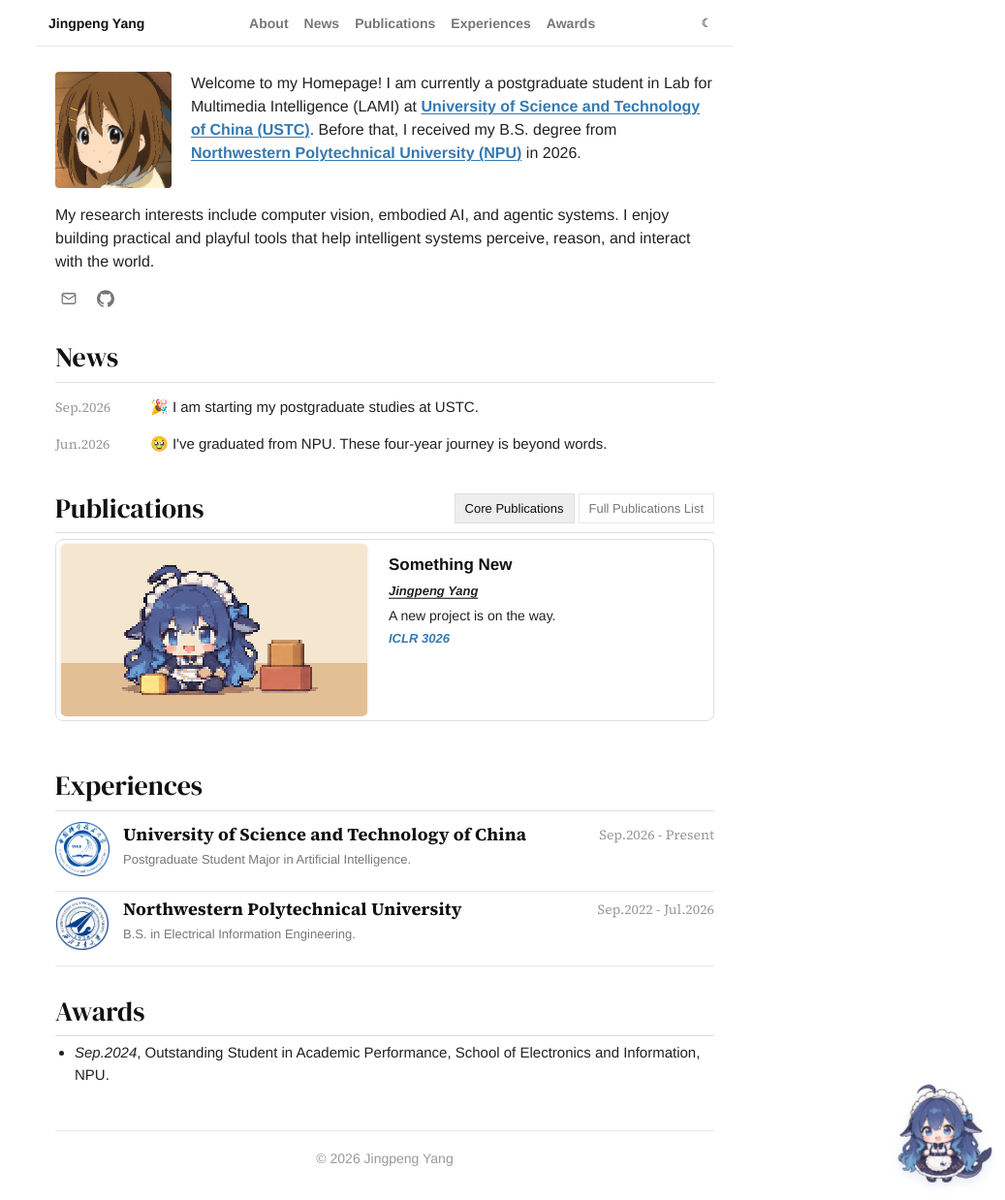
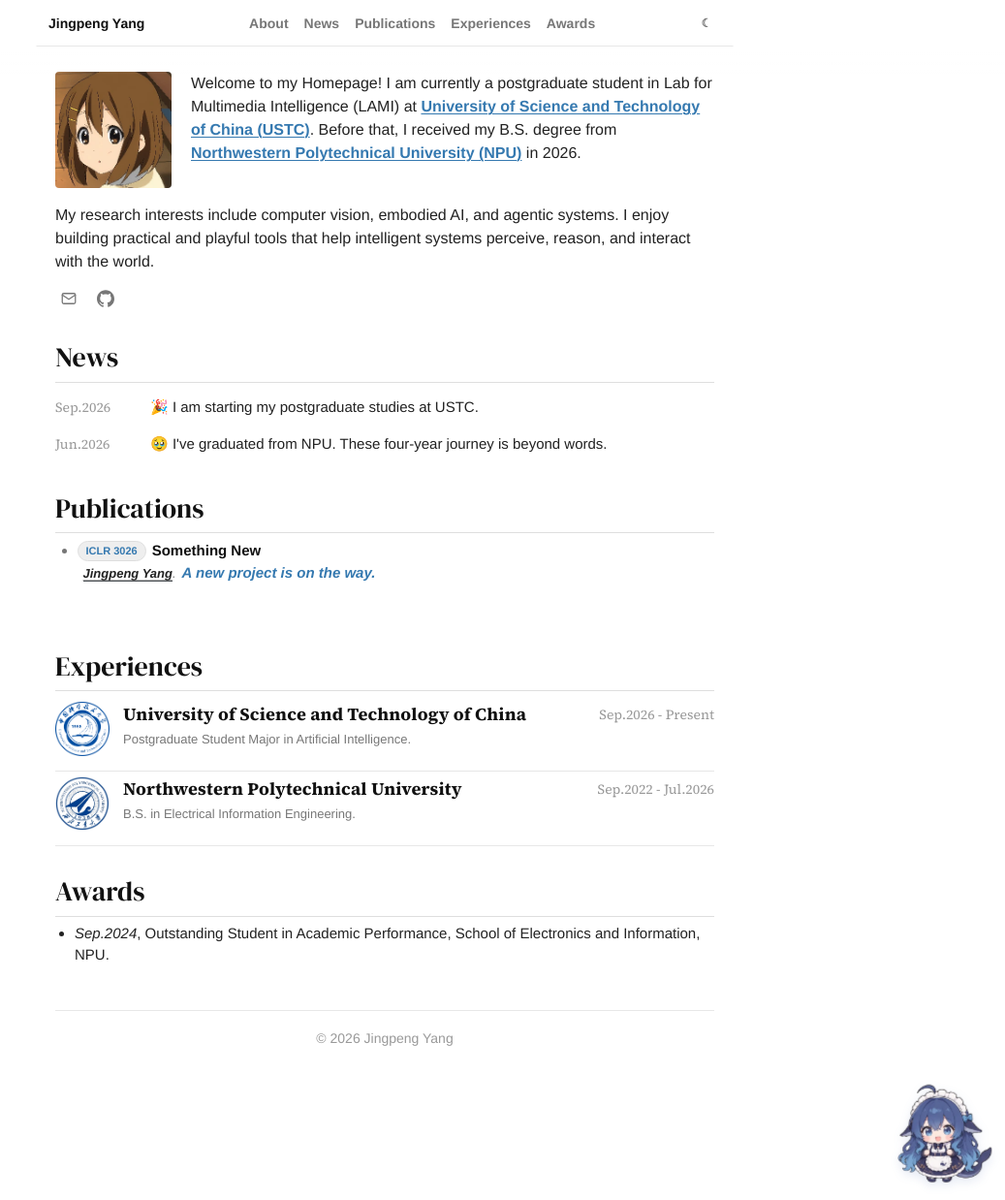
Before and after one commit to NANASUK3/NANASUK3.github.io, a Jekyll site: the page built from _pages/about.md, in a window 1280 px wide and 1238 px high. Shown: the whole window at 97% size, without its empty margins (243-1280 px from the left). Built offline with Jekyll 4.4.1, drawn with Linux system fonts in a browser that asks for light colours; part of the change alters nothing that is shown.

Commit message:
Show all publications by default

```diff
--- a/_pages/about.md
+++ b/_pages/about.md
@@ -60,19 +60,8 @@ redirect_from:
     <span id="publications" class="home-anchor-alias" aria-hidden="true"></span>
     <div class="research-heading">
       <h2><strong>Publications</strong></h2>
-      <div class="pub-button-container" role="tablist" aria-label="Publication views">
-        <button class="pub-button active" type="button" role="tab" aria-selected="true" aria-controls="core-publications" data-publication-view="core">
-          {{ site.data.i18n.publications.core_button.en }}
-        </button>
-        <button class="pub-button" type="button" role="tab" aria-selected="false" aria-controls="full-publications" data-publication-view="list">
-          {{ site.data.i18n.publications.full_button.en }}
-        </button>
-      </div>
     </div>
-    <div id="core-publications" class="publication-view" data-publication-view="core" role="tabpanel" aria-live="polite">
-      <p class="research-loading">Loading publications…</p>
-    </div>
-    <div id="full-publications" class="publication-view" data-publication-view="list" role="tabpanel" aria-live="polite" hidden>
+    <div id="publications-list" class="publication-view" role="region" aria-live="polite">
       <p class="research-loading">Loading publications…</p>
     </div>
     <script id="publication-data" type="application/json">{{ site.data.publications | jsonify }}</script>
--- a/assets/css/home-template.css
+++ b/assets/css/home-template.css
@@ -694,7 +694,7 @@ body.home-template a:focus-visible {
   text-decoration: underline;
 }
 
-.home-template #full-publications {
+.home-template #publications-list {
   max-height: 380px;
   overflow-y: auto;
   margin: 0 20px 24px;
--- a/assets/js/home-template.js
+++ b/assets/js/home-template.js
@@ -4,7 +4,6 @@
   var state = {
     publications: [],
     authors: {},
-    publicationView: "core",
   };
 
   function getBasePath() {
@@ -231,67 +230,22 @@
   }
 
   function renderPublications() {
-    var core = document.getElementById("core-publications");
-    var full = document.getElementById("full-publications");
-    if (!core || !full) return;
+    var list = document.getElementById("publications-list");
+    if (!list) return;
 
     var all = state.publications.filter(function (publication) {
       return publication && publication.show !== false;
     });
-    var selected = all.filter(function (publication) {
-      return (
-        Array.isArray(publication.topics) &&
-        publication.topics.indexOf("selected") !== -1
-      );
-    });
-    if (!selected.length) selected = all;
-
     var empty = "No public publications yet.";
-    core.innerHTML = selected.length
-      ? selected.map(renderCoreCard).join("")
-      : '<p class="research-error">' + empty + "</p>";
-    full.innerHTML = all.length
+    list.innerHTML = all.length
       ? '<ul class="full-publication-list">' +
         all.map(renderFullItem).join("") +
         "</ul>"
       : '<p class="research-error">' + empty + "</p>";
-    setPublicationView(state.publicationView, null);
     document.dispatchEvent(new CustomEvent("site:publicationsrendered"));
   }
 
-  function setPublicationView(value, event) {
-    state.publicationView = value === "list" ? "list" : "core";
-    document
-      .querySelectorAll(".pub-button[data-publication-view]")
-      .forEach(function (button) {
-        var active =
-          button.getAttribute("data-publication-view") ===
-          state.publicationView;
-        button.classList.toggle("active", active);
-        button.setAttribute("aria-selected", active ? "true" : "false");
-      });
-    document
-      .querySelectorAll(".publication-view[data-publication-view]")
-      .forEach(function (view) {
-        var active =
-          view.getAttribute("data-publication-view") === state.publicationView;
-        view.hidden = !active;
-      });
-    if (event) event.preventDefault();
-  }
-
   function initResearch() {
-    document
-      .querySelectorAll(".pub-button[data-publication-view]")
-      .forEach(function (button) {
-        button.addEventListener("click", function () {
-          setPublicationView(
-            button.getAttribute("data-publication-view"),
-            null,
-          );
-        });
-      });
-    setPublicationView("core", null);
     renderPublications();
   }
 
```
